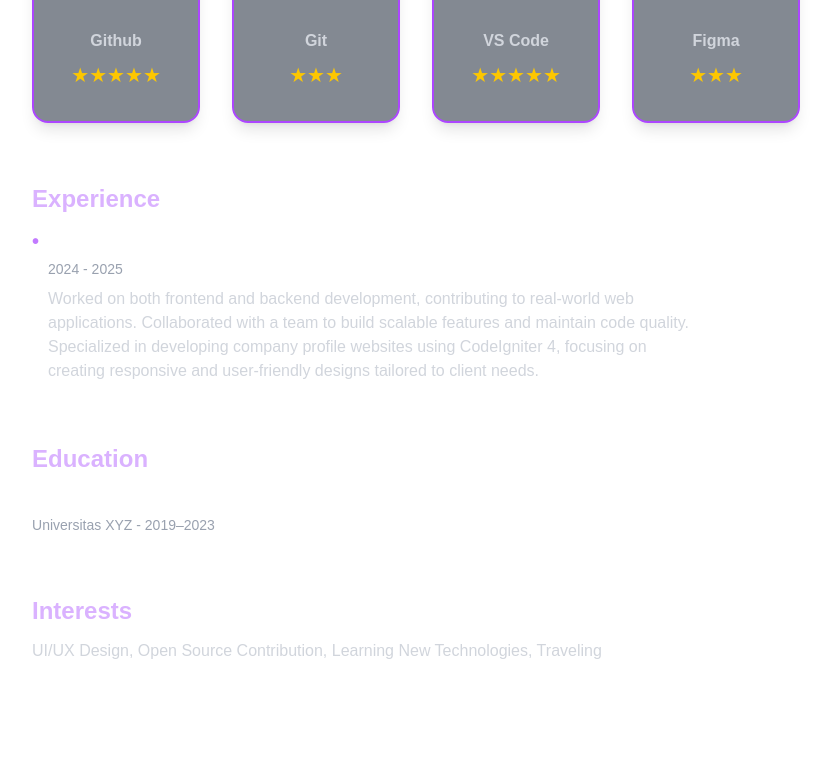
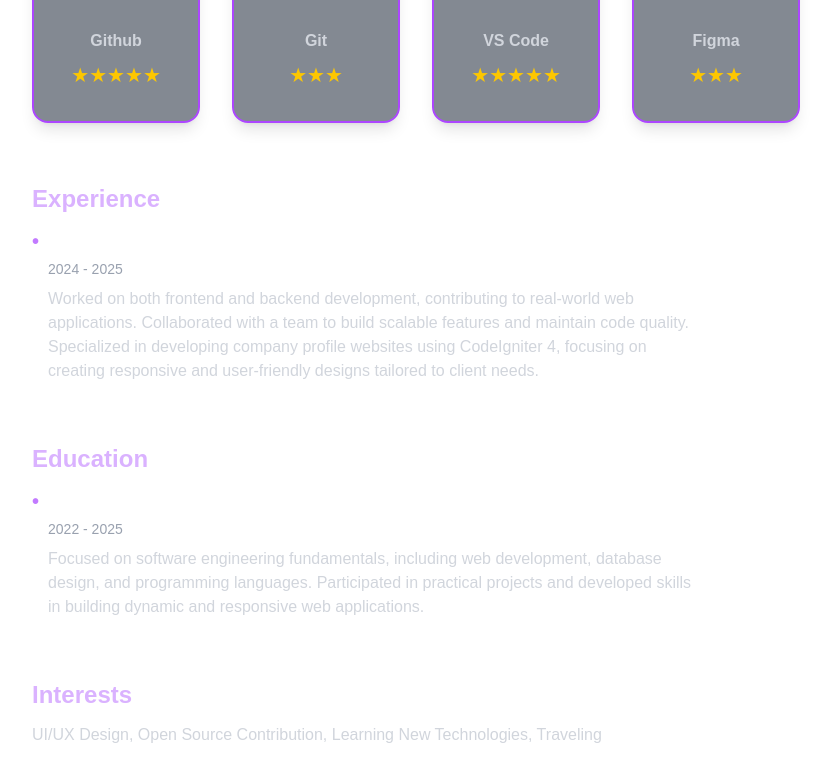
Before and after one commit to VinLvy/D-portfolio, a Next.js app: page /about in a window 1280 px wide. Shown: the part 2111-2892 px from the top of the page, without its empty margins (304-1135 px from the left). Built offline with nearby package versions, Linux system fonts and the light colour scheme.

Commit message:
About 3.6

```diff
--- a/src/app/about/page.js
+++ b/src/app/about/page.js
@@ -285,9 +285,16 @@ export default function About() {
           {/* Education */}
           <section id="education" className="mb-15 max-w-2xl text-left">
             <h2 className="text-2xl font-semibold mb-3 text-purple-300">Education</h2>
-            <div>
-              <h3 className="text-lg font-bold">Bachelor of Computer Science</h3>
-              <p className="text-sm text-gray-400">Universitas XYZ - 2019–2023</p>
+
+            <div className="mb-4">
+              <h3 className="text-lg font-bold flex items-center gap-2">
+                <span className="text-purple-400 text-xl">•</span>
+                SMKN 1 Boyolangu - Rekayasa Perangkat Lunak
+              </h3>
+              <p className="text-sm text-gray-400 ml-4 mt-1">2022 - 2025</p>
+              <p className="text-gray-300 ml-4 mt-2">
+                Focused on software engineering fundamentals, including web development, database design, and programming languages. Participated in practical projects and developed skills in building dynamic and responsive web applications.
+              </p>
             </div>
           </section>
 
```
